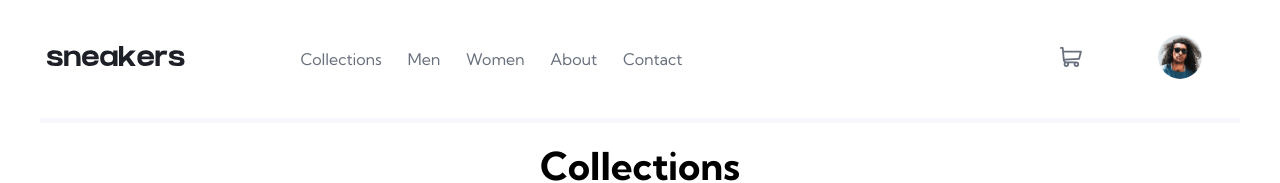
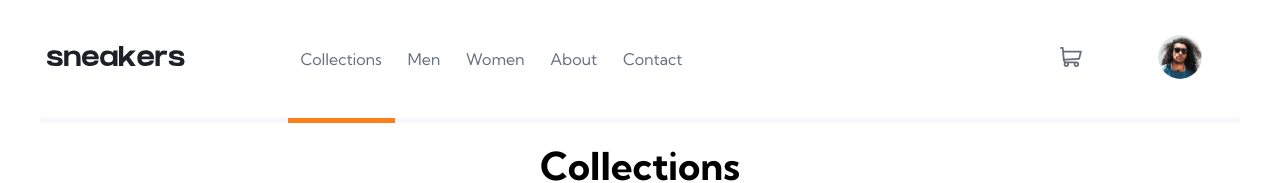
Before and after one commit to kimi1723/E-commerce-product-page-Frontend-Mentor, a React (Create React App) app in the folder my-app/: page /collections in a window 1280 px wide. Shown: the top 183 px of the page. Built offline with nearby package versions, Linux system fonts and the light colour scheme; no server answers.

Commit message:
active nav

```diff
--- a/my-app/src/components/navigation/NavigationList.js
+++ b/my-app/src/components/navigation/NavigationList.js
@@ -1,13 +1,17 @@
 import { NavLink } from 'react-router-dom';
 
-const NavigationList = ({ classes: { link, list }, linksIndex, hideNav }) => {
+const NavigationList = ({ classes: { link, list, activeLink }, linksIndex, hideNav }) => {
 	const navNames = ['collections', 'men', 'women', 'about', 'contact'];
 
 	const navList = (
 		<ul role="list" className={list}>
 			{navNames.map(name => (
 				<li key={name}>
-					<NavLink to={`/${name}`} className={link} tabIndex={linksIndex} onClick={hideNav}>
+					<NavLink
+						to={`/${name}`}
+						className={({ isActive }) => (isActive ? `${link} ${activeLink}` : link)}
+						tabIndex={linksIndex}
+						onClick={hideNav}>
 						{name}
 					</NavLink>
 				</li>
--- a/my-app/src/components/navigation/desktop/DesktopNavigation.js
+++ b/my-app/src/components/navigation/desktop/DesktopNavigation.js
@@ -3,7 +3,7 @@ import NavigationList from '../NavigationList';
 import classes from './DesktopNavigation.module.css';
 
 const DesktopNavigation = () => {
-	const classesObj = { link: classes['nav-link'], list: classes['nav-list'] };
+	const classesObj = { link: classes['nav-link'], list: classes['nav-list'], activeLink: classes['active-link'] };
 
 	return (
 		<nav className={classes.nav}>
--- a/my-app/src/components/navigation/desktop/DesktopNavigation.module.css
+++ b/my-app/src/components/navigation/desktop/DesktopNavigation.module.css
@@ -22,5 +22,9 @@
 .nav-link:hover,
 .nav-link:focus {
 	color: hsl(220, 13%, 13%);
+	border-bottom: 5px solid hsl(26, 100%, 70%);
+}
+
+.active-link {
 	border-bottom: 5px solid hsl(26, 100%, 55%);
 }
```
